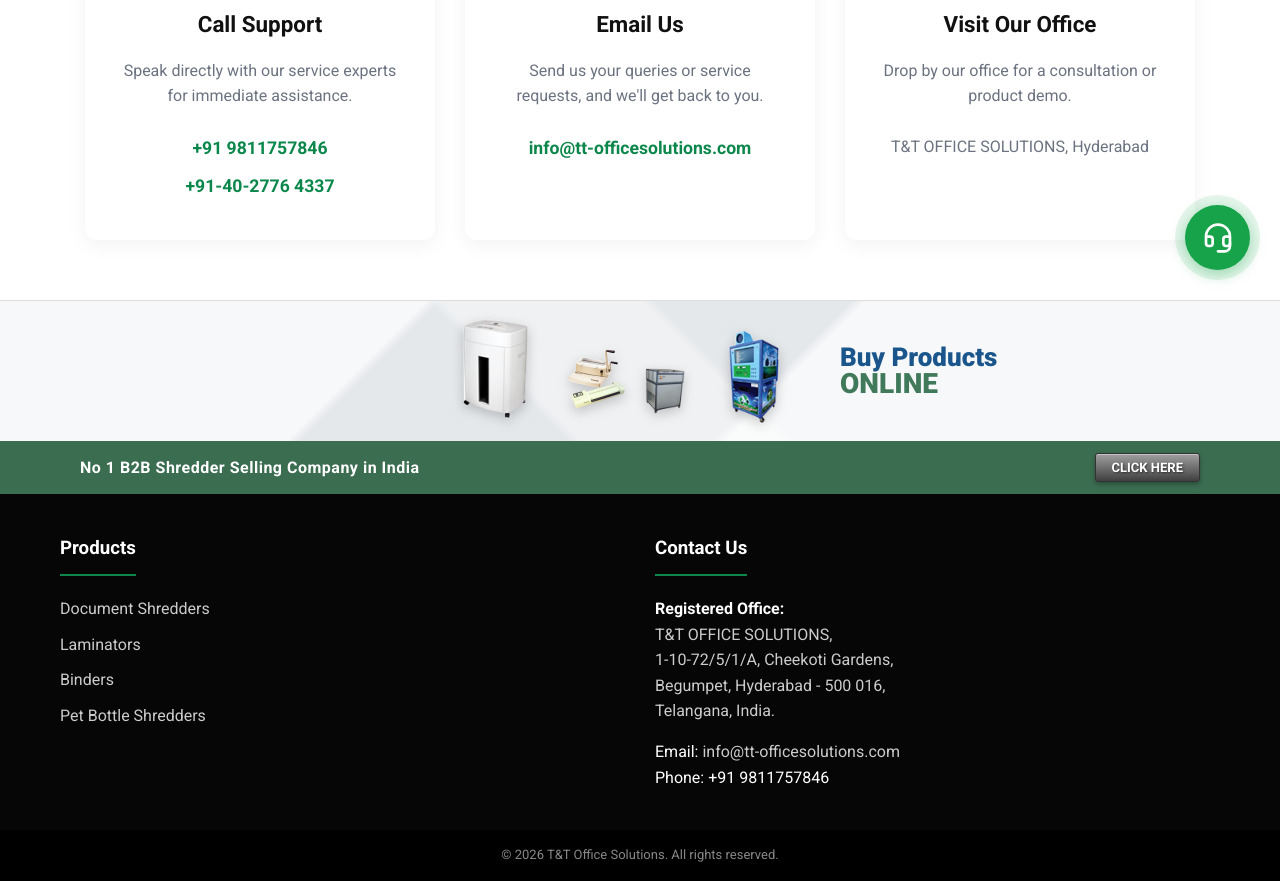
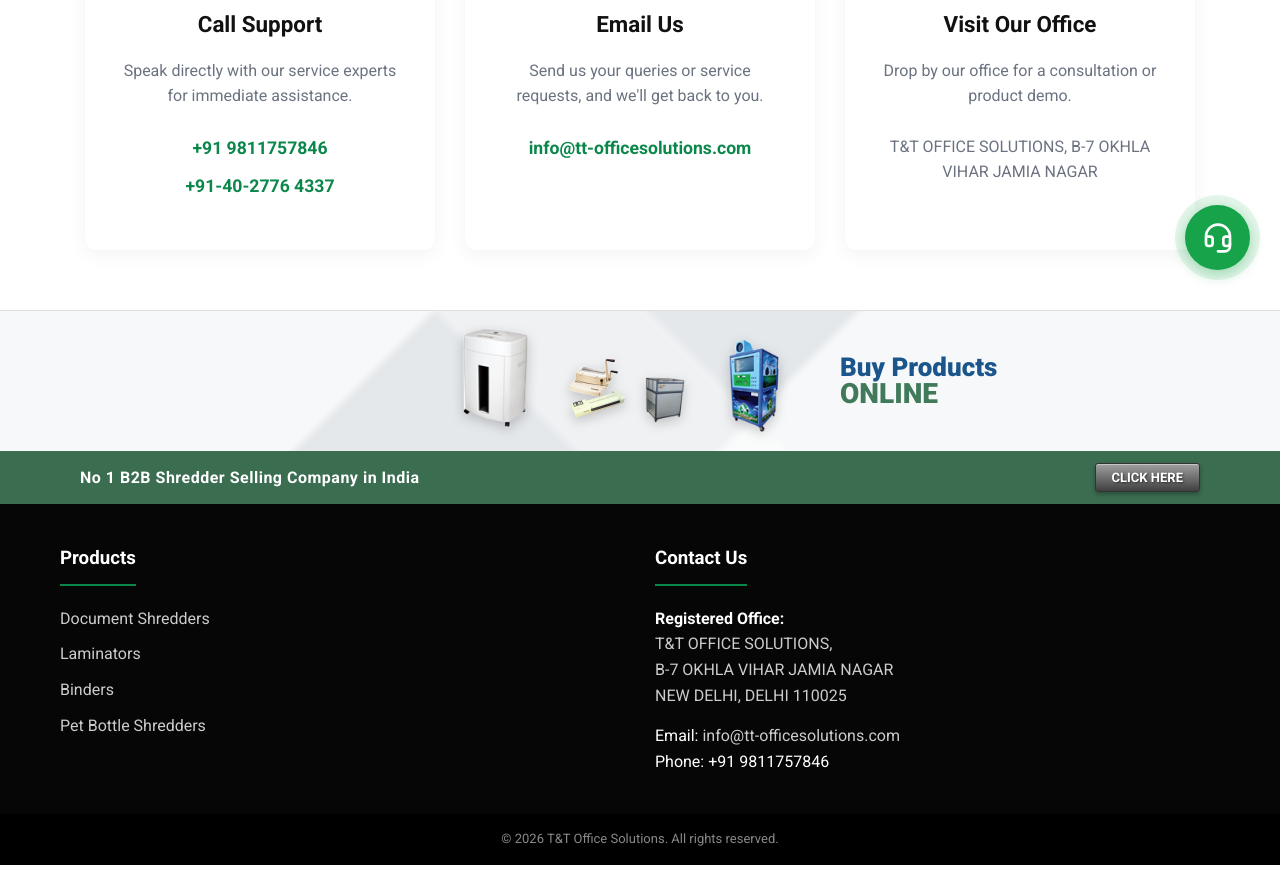
Before and after one commit to tetra9270/tanveer-backend, a React (Vite) app in the folder frontend/: page /support in a window 1280 px wide. Shown: the part 500-1381 px from the top of the page. Built offline with nearby package versions, Linux system fonts and the light colour scheme; no server answers.

Commit message:
Update default address to B-7 OKHLA VIHAR JAMIA NAGAR NEW DELHI 110025

```diff
--- a/frontend/src/components/Footer.jsx
+++ b/frontend/src/components/Footer.jsx
@@ -9,7 +9,7 @@
     const currentYear = new Date().getFullYear();
 
     const companyName = settings?.companyName || 'T&T OFFICE SOLUTIONS';
-    const address = settings?.address || '1-10-72/5/1/A, Cheekoti Gardens,\nBegumpet, Hyderabad - 500 016,\nTelangana, India.';
+    const address = settings?.address || 'B-7 OKHLA VIHAR JAMIA NAGAR\nNEW DELHI, DELHI 110025';
     const email = settings?.email || 'info@tt-officesolutions.com';
     const phone = settings?.phone || '+91 9811757846';
     const footerText = settings?.footerText || `© ${currentYear} T&T Office Solutions. All rights reserved.`;
--- a/frontend/src/pages/Contact.jsx
+++ b/frontend/src/pages/Contact.jsx
@@ -10,7 +10,7 @@
     const infoHeadingColor = settings?.contactInfoHeadingColor || '#1a56db';
     const introText = settings?.contactInfoText || '';
     const companyName = settings?.companyName || 'T&T OFFICE SOLUTIONS';
-    const address = settings?.address || '1-10-72/5/1/A, Cheekoti Gardens,\nBegumpet, Hyderabad - 500 016,\nTelangana, India.';
+    const address = settings?.address || 'B-7 OKHLA VIHAR JAMIA NAGAR\nNEW DELHI, DELHI 110025';
     const email = settings?.email || 'info@tt-officesolutions.com';
     const phone = settings?.phone || '+91 9811757846';
     const formHeading = settings?.contactFormHeading || 'Quick Enquiry';
--- a/frontend/src/pages/Support.jsx
+++ b/frontend/src/pages/Support.jsx
@@ -24,7 +24,7 @@
     const visitHeadingColor = settings?.supportVisitHeadingColor || '#111111';
     const visitText = settings?.supportVisitText || 'Drop by our office for a consultation or product demo.';
     const companyName = settings?.companyName || 'T&T OFFICE SOLUTIONS';
-    const address = settings?.address || 'Hyderabad';
+    const address = settings?.address || 'B-7 OKHLA VIHAR JAMIA NAGAR\nNEW DELHI, DELHI 110025';
 
     return (
         <div className="support-page page-container">
```
